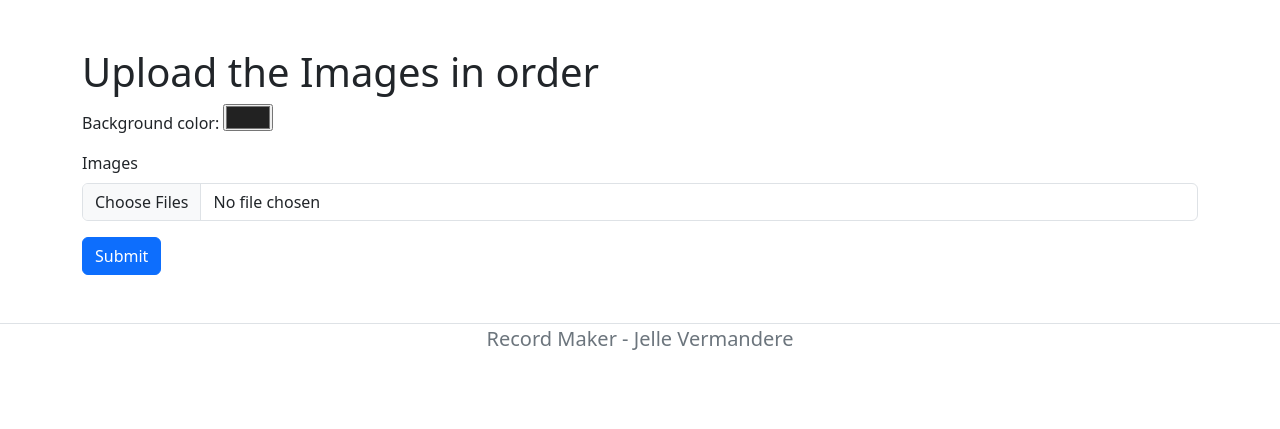
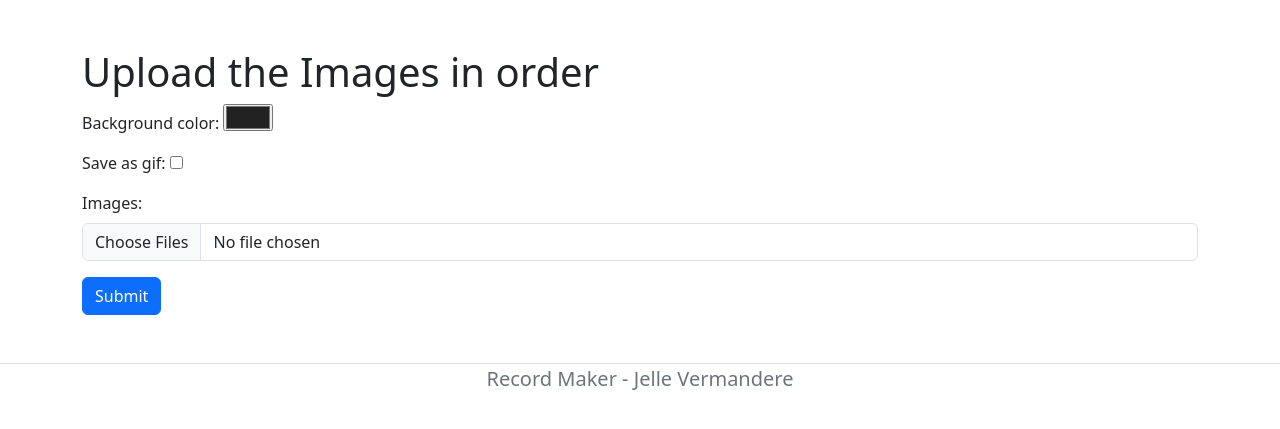
Before and after one commit to Jellevermandere/record-animator, a Flask app: page /recordmaker in a window 1280 px wide. Shown: the part 56-485 px from the top of the page. Run offline with Flask 3, Linux system fonts and the light colour scheme.

Commit message:
Gif export

```diff
--- a/app.py
+++ b/app.py
@@ -5,12 +5,12 @@
 import os
 import numpy as np
 import cv2
-from flask import Flask, flash, request, redirect, url_for, render_template, make_response
+from flask import Flask, flash, request, redirect, url_for, render_template, make_response, send_file
 from werkzeug.utils import secure_filename
 import requests
 import recordcreator as rc
 from PIL import ImageColor
-
+import io
 
 UPLOAD_FOLDER = "/rawData"
 ALLOWED_EXTENSIONS = {'png', 'PNG'}
@@ -52,18 +52,23 @@ def add_session():
             return redirect(request.url)
         else:
             images = []
+            nrOfImages = 0
             for file in uploaded_files:
                 file_bytes = np.fromfile(file, np.uint8)
                 imageFile = cv2.imdecode(file_bytes, cv2.IMREAD_UNCHANGED)
-                print(imageFile.shape)
+                nrOfImages +=1
+                #print(imageFile.shape)
                 images.append(imageFile)
 
             bgColor = request.form.get("favcolor")
             bgColorRgb = ImageColor.getcolor(bgColor, "RGB")
             blankRecordSize = int(images[0].shape[0]*2)
             img = rc.create_blank_record(blankRecordSize, bgColorRgb)
-            img = cv2.cvtColor(img, cv2.COLOR_BGRA2RGBA)
             result = rc.place_pies(img, images)
+            result = cv2.cvtColor(result, cv2.COLOR_BGRA2RGBA)
+            if(request.form.get("gif")):
+                rc.save_record_gif(result, nrOfImages, "output/animatedRecord.gif")
+                return send_file('output/animatedRecord.gif')
             retval, buffer = cv2.imencode('.png', result)
             response = make_response(buffer.tobytes())
             response.headers['Content-Type'] = 'image/png'
--- a/recordcreator/__init__.py
+++ b/recordcreator/__init__.py
@@ -142,5 +142,4 @@ def save_record_gif(recordImage:np.array, frames:int = 32, outputPath:str = 'out
     for i in range(frames):
         image_lst.append(recordImage)
         recordImage = rotate_image(recordImage,360.0/frames)
-
-    imageio.mimsave(outputPath, image_lst, duration=duration)
+    imageio.mimsave(outputPath, image_lst, duration=duration, loop = 0)
--- a/templates/recordmaker.html
+++ b/templates/recordmaker.html
@@ -12,7 +12,11 @@
                 <input type="color" id="favcolor" name="favcolor" value="#222222">
             </div>
             <div class="form-group mb-3">
-                <label class="form-label" for="fileUpload">Images</label>
+                <label for="gif">Save as gif:</label>
+                <input type="checkbox" id="gif" name="gif">
+            </div>
+            <div class="form-group mb-3">
+                <label class="form-label" for="fileUpload">Images:</label>
                 <input type="file" class="form-control" name="file" multiple="" id="FileUpload">
             </div>
             <button class="btn btn-primary" type=submit value=Upload>Submit</button>
```
Also changed, not shown: 2 other files.
